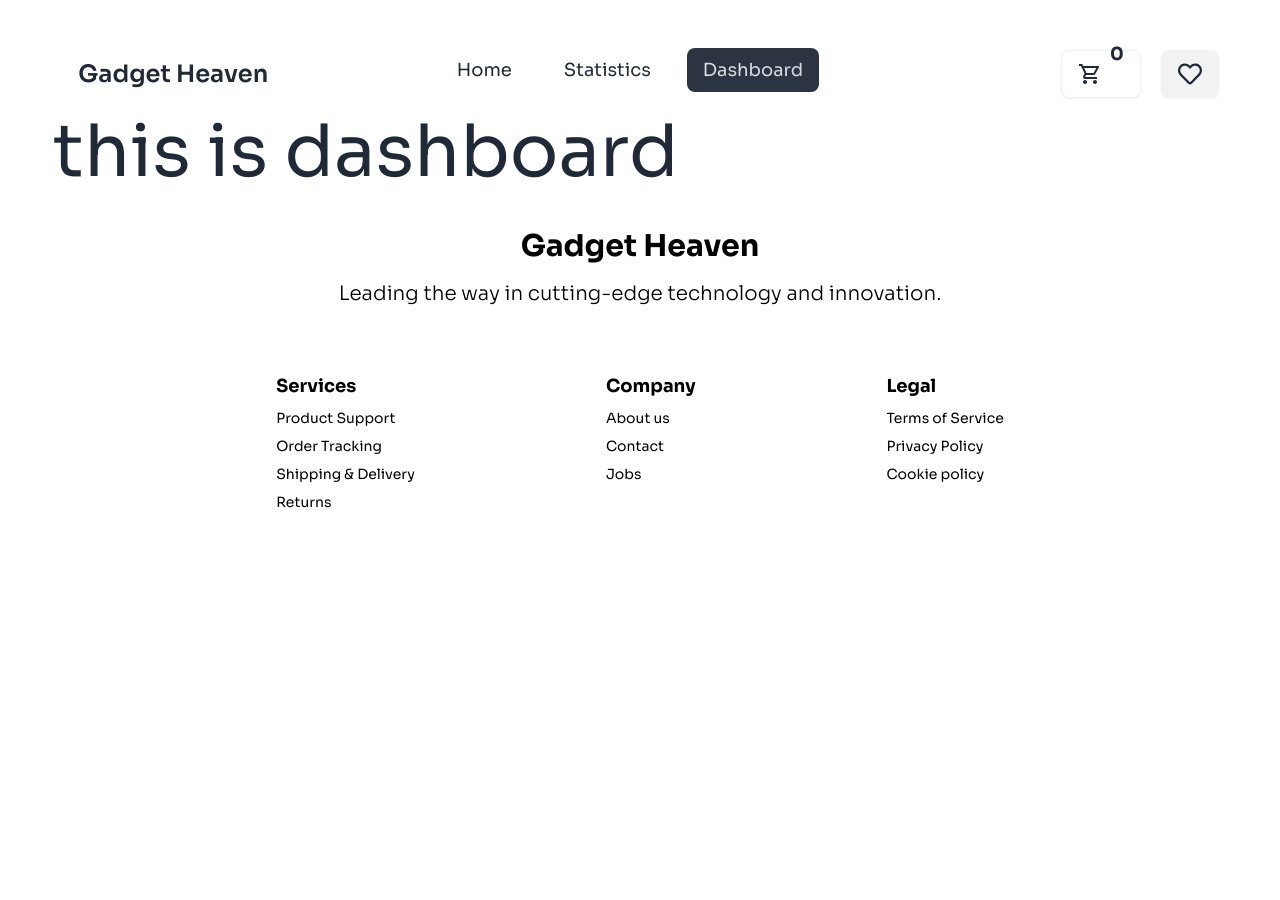
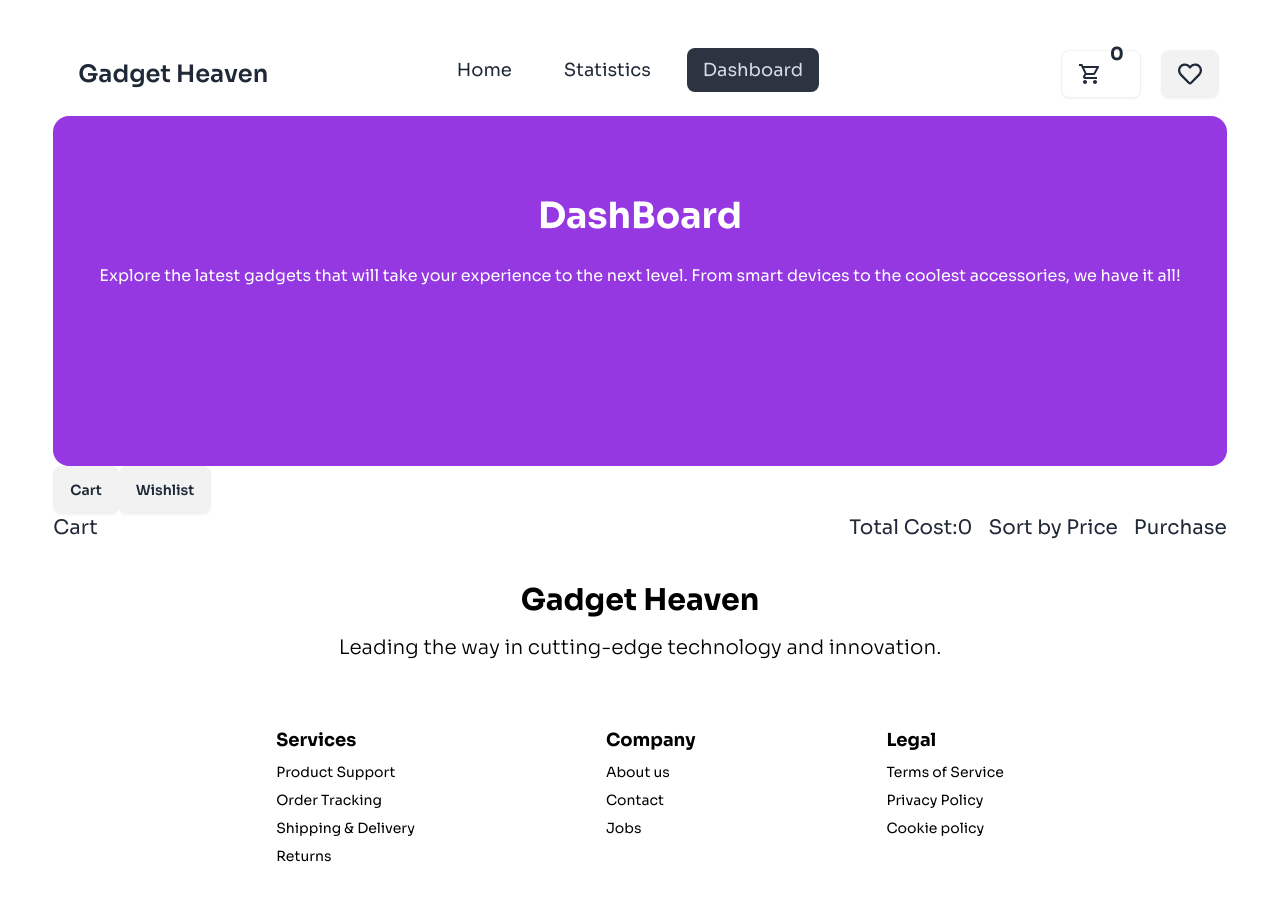
Before and after one commit to programming-hero-web-course-4/b10a8-gadget-heaven-SifatSararChistee, a React (Vite) app: page /dashboard in a window 1280 px wide. Shown: the top 900 px of the page. Before the commit the page ends 800 px from the top, so only its background shows below. Built offline with nearby package versions, Linux system fonts and the light colour scheme.

Commit message:
added dashboard functions

```diff
--- /dev/null
+++ b/src/Components/Cart.jsx
@@ -0,0 +1,32 @@
+import { useEffect, useState } from "react";
+import ProductSingleCard from "./ProductSingleCard";
+import { getAllProducts } from "../Utilities";
+
+const Cart = () => {
+    const [products, setProducts]=useState([])
+    useEffect(()=>{
+        const addedProducts = getAllProducts()
+        setProducts(addedProducts)
+    },[])
+    return (
+        <div>
+                        <div className="flex justify-between">
+                <p>Cart</p>
+                <div className="flex gap-4">
+                    <p>Total Cost:0</p>
+                <button>Sort by Price</button>
+                <button>Purchase</button>
+                </div>
+            </div>
+            <div className="grid grid-cols-1 lg:grid-cols-3 md:grid-cols-1 gap-10">
+
+                            {
+                                products.map(card => <ProductSingleCard key={card.product_id} card={card}></ProductSingleCard>)
+                            }
+
+            </div>
+        </div>
+    );
+};
+
+export default Cart;
--- /dev/null
+++ b/src/Components/DashboardSingleCard.jsx
@@ -0,0 +1,9 @@
+const DashboardSingleCard = () => {
+    return (
+        <div>
+
+        </div>
+    );
+};
+
+export default DashboardSingleCard;
--- /dev/null
+++ b/src/Components/Heading.jsx
@@ -0,0 +1,15 @@
+const Heading = ({tittle, subTittle}) => {
+    return (
+        <div className="bg-[#9538E2] text-white h-[350px] rounded-2xl px-3">
+
+        <div className="flex flex-col items-center justify-center space-y-7 pt-20">
+        <h1 className="text-3xl lg:text-4xl md:text-5xl font-bold text-center">{tittle}</h1>
+         <p className="text-base font-normal text-center text-warp">{subTittle}</p>
+        </div>
+
+        </div>
+
+    );
+};
+
+export default Heading;
--- a/src/Components/ProductDetails.jsx
+++ b/src/Components/ProductDetails.jsx
@@ -57,8 +57,8 @@ const ProductDetails = () => {
                         className="text-orange-400"
                           initialRating= {product.rating}
                           readonly
-                          emptySymbol="fa fa-star-o fa-2x"  // empty star
-                        fullSymbol="fa fa-star fa-2x"      // filled star
+                          emptySymbol="fa fa-star-o fa-2x"
+                        fullSymbol="fa fa-star fa-2x"
                         />
                          <span className="text-2xl font-bold text-blue-700">{product.rating}</span>
                         </div>
--- a/src/Components/ProductSingleCard.jsx
+++ b/src/Components/ProductSingleCard.jsx
@@ -1,4 +1,4 @@
-import { Navigate, NavLink } from "react-router-dom";
+import { NavLink } from "react-router-dom";
 
 const ProductSingleCard = ({card}) => {
     const {product_title,price,product_image,product_id}= card;
--- /dev/null
+++ b/src/Components/Wishlist.jsx
@@ -0,0 +1,9 @@
+const Wishlist = () => {
+    return (
+        <div>
+          this is wishlist
+        </div>
+    );
+};
+
+export default Wishlist;
--- a/src/Pages/Dashboard.jsx
+++ b/src/Pages/Dashboard.jsx
@@ -1,9 +1,19 @@
+import { NavLink, Outlet } from "react-router-dom";
+import Heading from "../Components/Heading";
+
 const Dashboard = () => {
+
+    const tittle="DashBoard"
+    const subTittle="Explore the latest gadgets that will take your experience to the next level. From smart devices to the coolest accessories, we have it all!"
     return (
-        <div className="text-7xl">
-            this is dashboard
+        <div className="text-xl">
+            <Heading tittle={tittle} subTittle={subTittle}></Heading>
+            <NavLink to={"/dashboard"} className="btn">Cart</NavLink>
+            <NavLink to={"/dashboard/wishlist"} className="btn">Wishlist</NavLink>
+            <Outlet></Outlet>
         </div>
-    );
-};
+
+
+)};
 
 export default Dashboard;
```
Also changed, not shown: src/main.jsx (+12 -0 lines).
